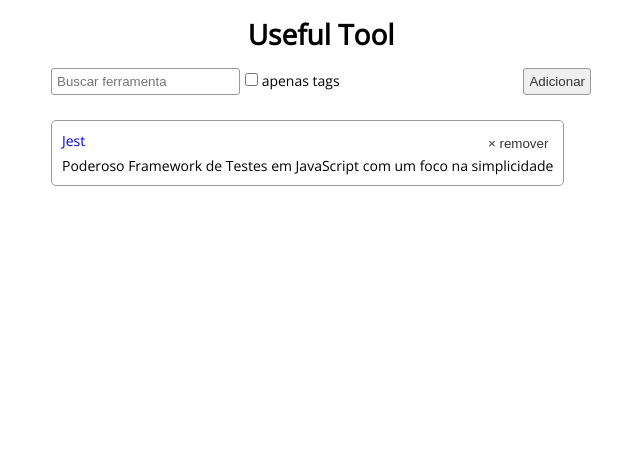
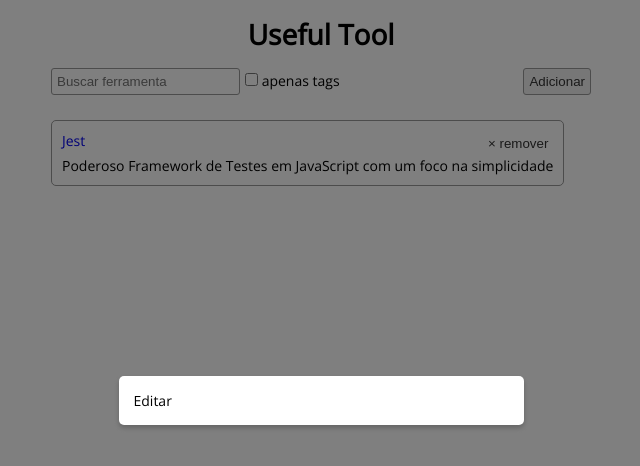
Before and after one commit to thiago-lira/useful-tools, a Vue app: page / in a window 1280 px wide. Shown: the top 466 px of the page, without its empty margins (319-959 px from the left). Built offline with nearby package versions, Linux system fonts and the light colour scheme.

Commit message:
create Modal component

```diff
--- a/src/App.vue
+++ b/src/App.vue
@@ -7,8 +7,12 @@
     </header>
 
     <main>
+      <Modal>
+        Editar
+      </Modal>
+
       <div class="container">
-        <TaskBar />
+        <TaskBar @addClick="handleAddClick" />
 
         <ToolsList :items="tools" />
       </div>
@@ -19,6 +23,7 @@
 <script>
 import '@/assets/scss/global.scss';
 import Tool from '@/models/Tool';
+import Modal from '@/components/Modal.vue';
 import TaskBar from '@/components/TaskBar.vue';
 import ToolsList from '@/components/ToolsList.vue';
 
@@ -27,6 +32,7 @@ export default {
   components: {
     TaskBar,
     ToolsList,
+    Modal,
   },
   data() {
     return {
@@ -39,6 +45,10 @@ export default {
         }),
       ],
     };
+  },
+  methods: {
+    handleAddClick() {
+    },
   },
 };
 </script>
--- /dev/null
+++ b/src/components/Modal.vue
@@ -0,0 +1,35 @@
+<template>
+  <div class="modal">
+    <div class="modal__content">
+      <slot />
+    </div>
+  </div>
+</template>
+
+<script>
+export default {
+  name: 'Modal',
+};
+</script>
+
+<style lang="scss" scoped>
+.modal {
+  background: rgba(0, 0, 0, .5);
+  height: 100%;
+  left: 0;
+  position: fixed;
+  top: 0;
+  width: 100%;
+  display: flex;
+
+  &__content {
+    background: #fff;
+    border-radius: 5px;
+    box-shadow: 0 3px 5px #666;
+    min-width: 375px;
+    max-width: 540px;
+    margin: auto;
+    padding: 15px;
+  }
+}
+</style>
--- a/src/components/TaskBar.vue
+++ b/src/components/TaskBar.vue
@@ -10,7 +10,7 @@
     </div>
 
     <div class="task-bar__add-tool">
-      <button>
+      <button @click="handleAddClick">
         <span class="task-bar--add-icon">
           +
         </span>
@@ -26,6 +26,11 @@
 <script>
 export default {
   name: 'TaskBar',
+  methods: {
+    handleAddClick() {
+      this.$emit('addClick');
+    },
+  },
 };
 </script>
 
```
